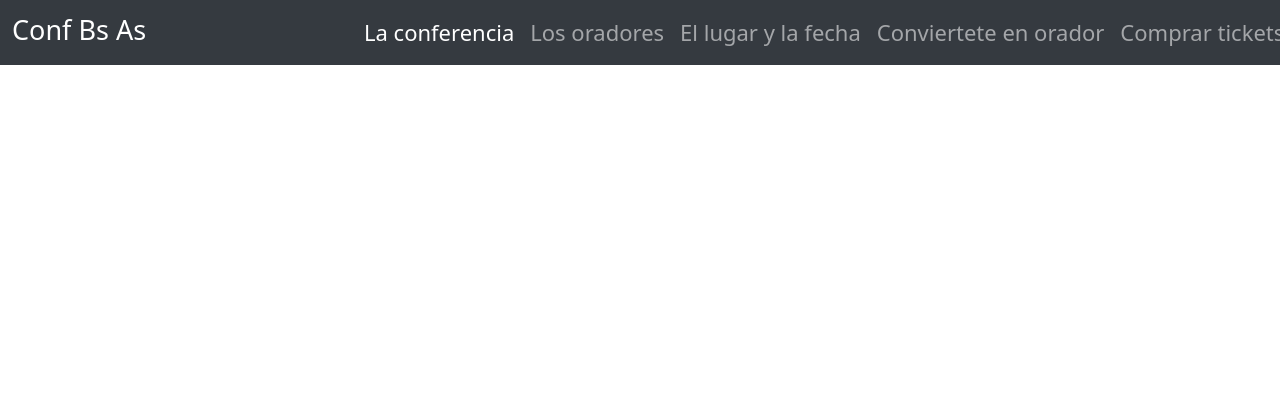
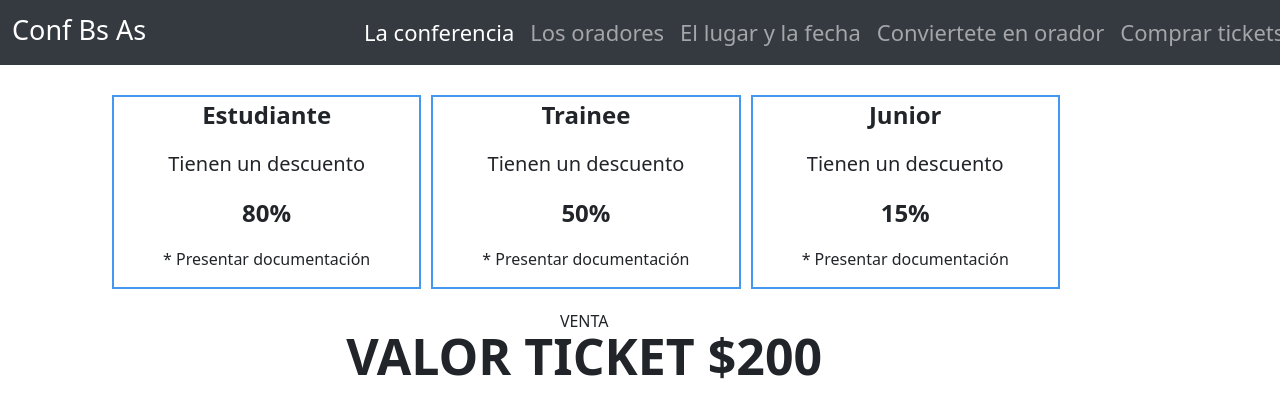
Before and after one commit to RobertoFajo/TP-Integrador-JS, a plain HTML site: page index.html in a window 1280 px wide. Shown: the top 418 px of the page. Drawn offline with nearby package versions, Linux system fonts and the light colour scheme.

Commit message:
Hasta titulos

```diff
--- a/css/estilo.css
+++ b/css/estilo.css
@@ -194,6 +194,32 @@
     background: #353A40;
 }
 
+.grid-container {
+    display: grid;
+    grid-template-columns: auto auto auto auto;
+    gap: 10px;
+    padding: 30px;
+  }
+
+  .grid-container > div {
+    background-color: rgba(255, 255, 255, 0.8);
+    border: 2px solid #4498F2;
+    text-align: center;
+    font-size: 16px;
+  }
+
+
+
+
+  .grid-tiene{
+    font-size: 20px;
+    }
+
+  .grid-titulo{
+      font-size: 24px;
+      font-weight: 700;
+  }
+
 .honolulu{
     background-image: url("../img/honolulu.jpg");
     background-size: 1000px;
@@ -334,6 +360,18 @@
     text-decoration: none;
 }
 
+.titulos{
+    text-align: center;
+    margin-right: 10%;
+    margin-top: -10px;
+}
+
+.titulos-valor{
+    font-size: 50px;
+    font-weight: 600;
+    margin-top: -30px;
+}
+
 .txt-bsas{
     position: relative;
     font-size: 18px;
--- a/index.html
+++ b/index.html
@@ -43,6 +43,64 @@
                 </div>
             </div>
         </div>
+        <div class="container">
+            <div class="grid-container">
+                <div>
+                    <p class="grid-titulo ">
+                        Estudiante
+                    </p>
+                    <p class="grid-tiene">
+                        Tienen un descuento
+                    </p>
+                    <p class="grid-titulo">
+                        80%
+                    </p>
+                    <p>
+                        * Presentar documentación
+                    </p>
+                </div>
+                <div>
+                    <p class="grid-titulo ">
+                        Trainee
+                    </p>
+                    <p class="grid-tiene">
+                        Tienen un descuento
+                    </p>
+                    <p class="grid-titulo">
+                        50%
+                    </p>
+                    <p>
+                        * Presentar documentación
+                    </p>
+                </div>
+                <div>
+                    <p class="grid-titulo ">
+                        Junior
+                    </p>
+                    <p class="grid-tiene">
+                        Tienen un descuento
+                    </p>
+                    <p class="grid-titulo">
+                        15%
+                    </p>
+                    <p>
+                        * Presentar documentación
+                    </p>
+                </div>
+            </div>
+
+
+        </div>
+        <div class="container">
+            <div class="titulos">
+                <p>
+                    VENTA
+                </p>
+                <p class="titulos-valor">
+                    VALOR TICKET $200
+                </p>
+            </div>
+        </div>
 
         <!-- <div id="menu-pie" class="container-fluid mt-3 p-3">
             <ul class="nav justify-content-center navegacion-pie">
```
